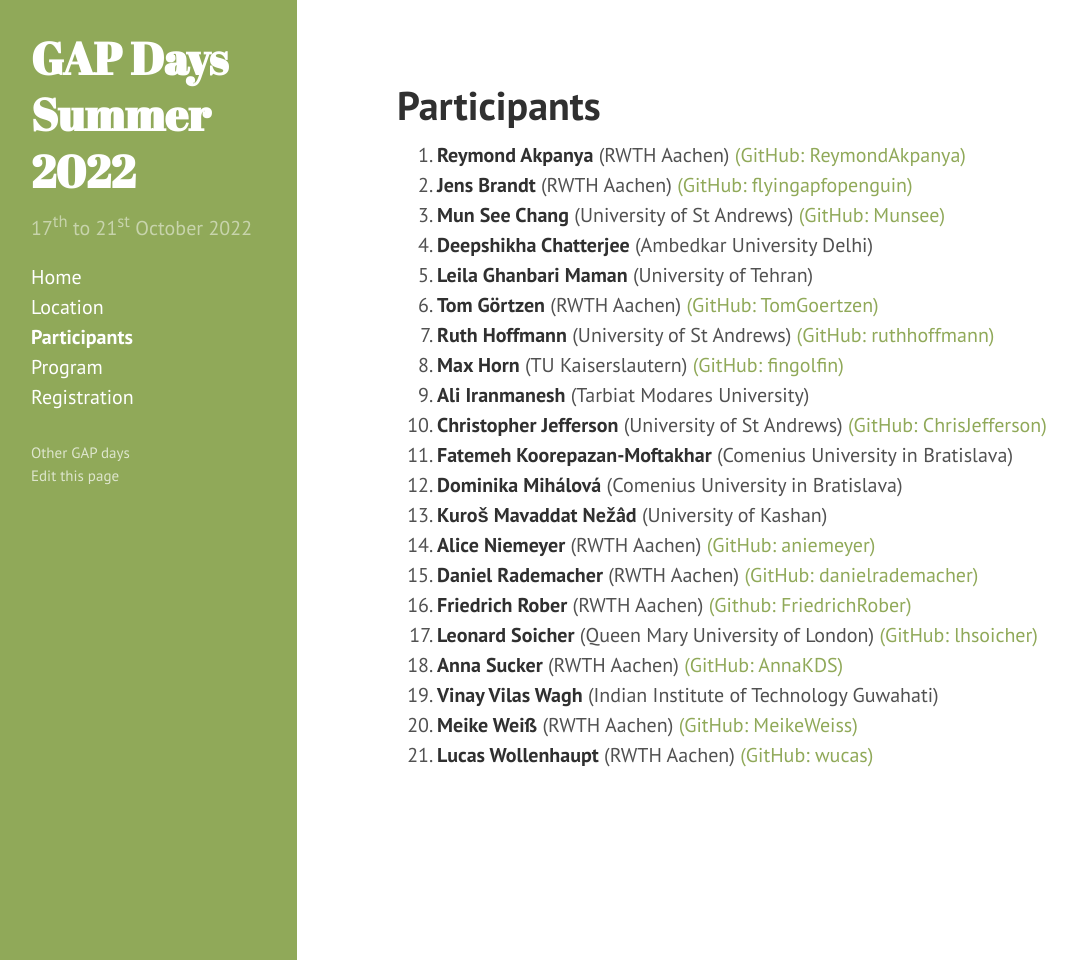
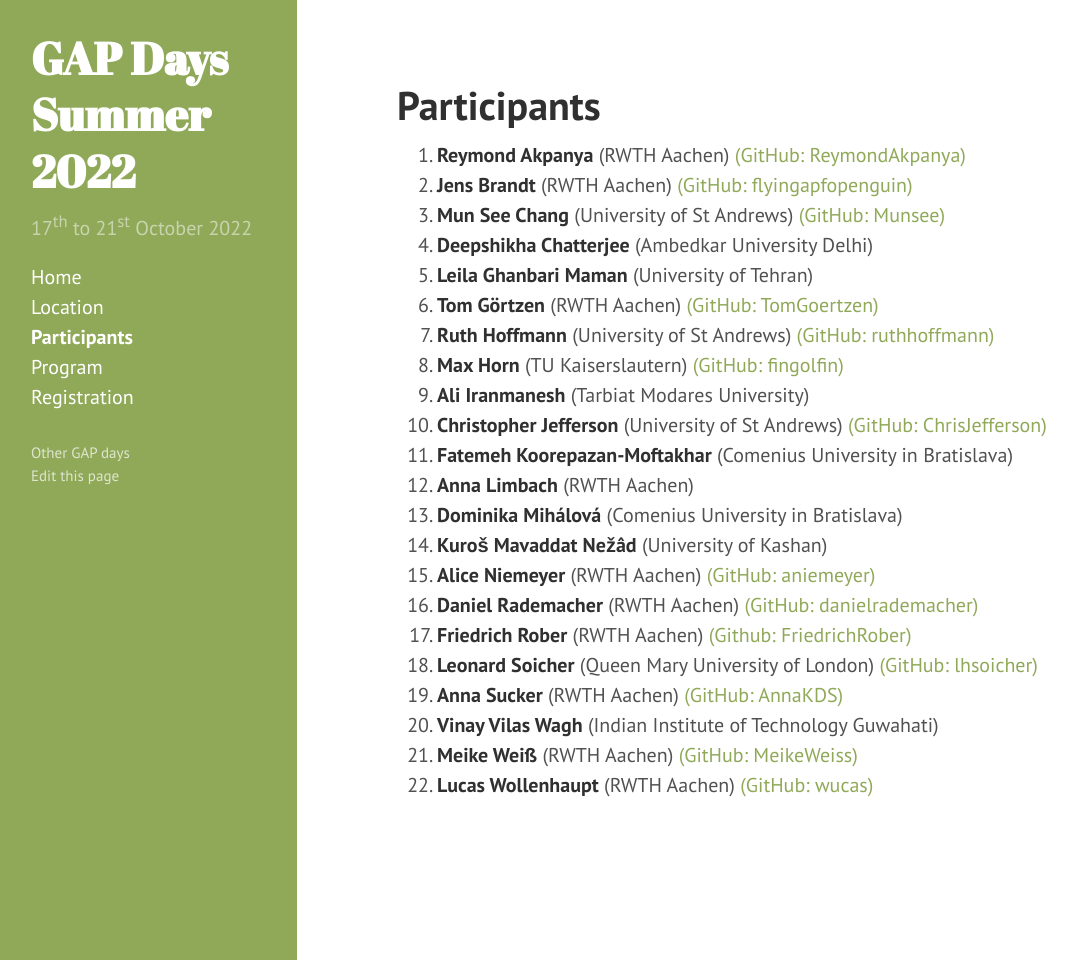
Before and after one commit to jazzcat/gapdays2022-summer, a Jekyll site: the page built from participants.md, in a window 1280 px wide and 960 px high. Shown: the whole window, without its empty margins (3-1080 px from the left). Built offline with Jekyll 4.4.1, drawn with Linux system fonts in a browser that asks for light colours.

Commit message:
added participant

```diff
--- a/_data/participants.yml
+++ b/_data/participants.yml
@@ -45,6 +45,9 @@
 - name: Fatemeh Koorepazan-Moftakhar
   affiliation: Comenius University in Bratislava
 
+- name: Anna Limbach
+  affiliation: RWTH Aachen
+
 - name: Dominika Mihálová
   affiliation: Comenius University in Bratislava
 
```
